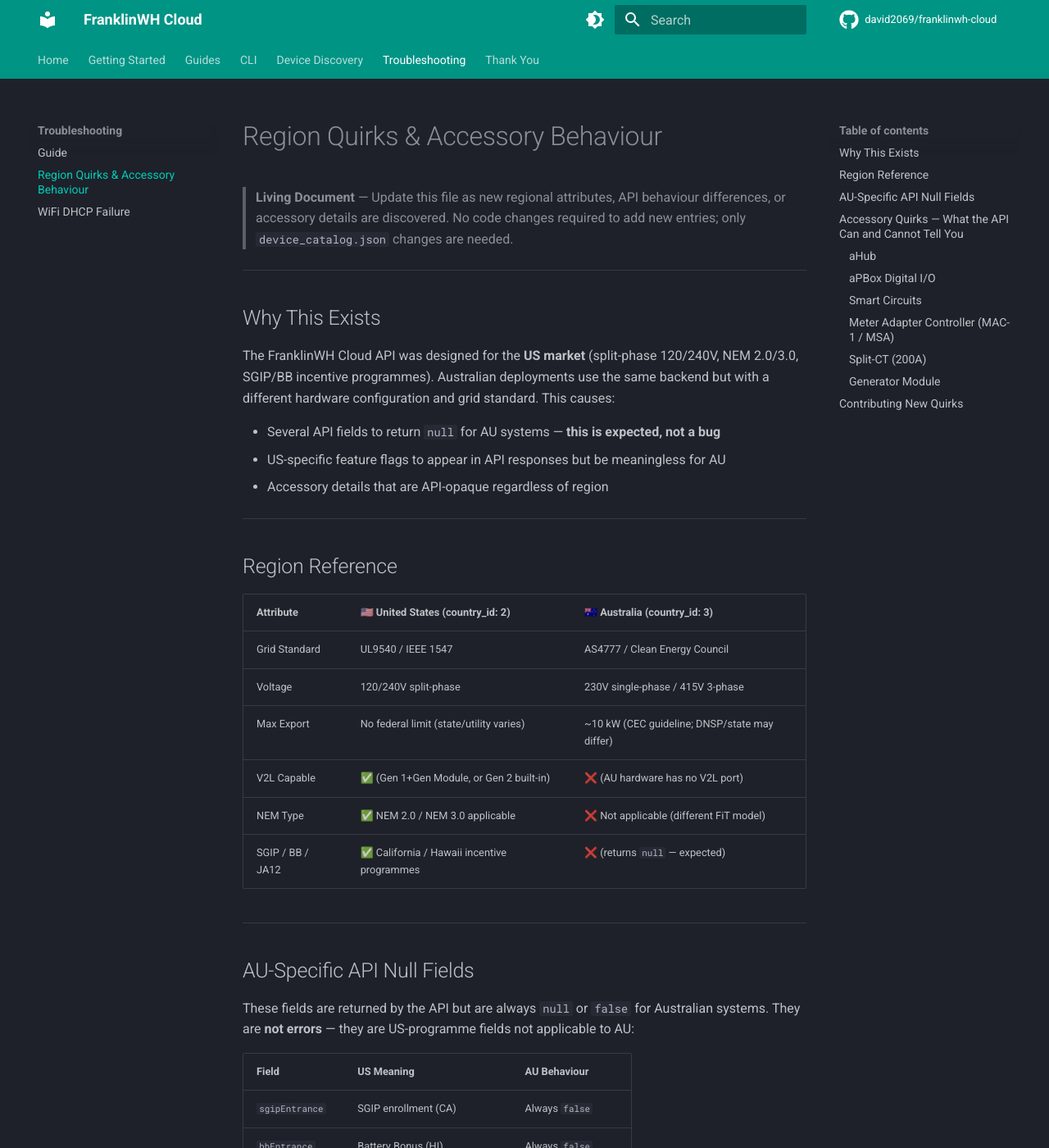
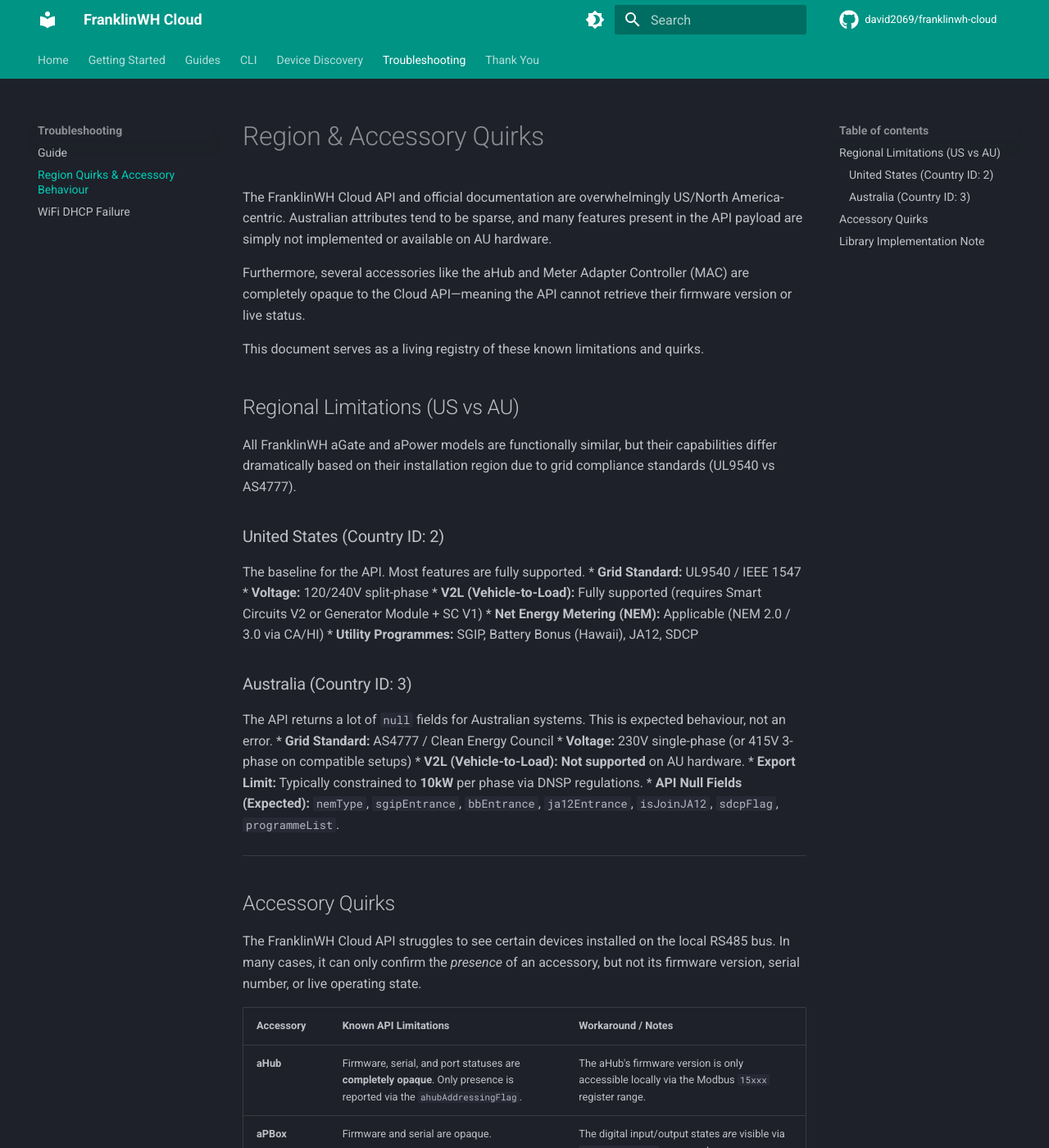
Before and after one commit to david2069/franklinwh-cloud, an MkDocs documentation site: the page built from docs/REGION_QUIRKS.md, in a window 1280 px wide and 1400 px high. Shown: the whole window at 82% size. Built offline with MkDocs 1.6.1 and Material for MkDocs 9.7.7, drawn with Linux system fonts in a browser that asks for light colours; comment, search, counter and statistics services are not loaded; some of the changed text lies outside the part shown.

Commit message:
feat: region-aware device catalog & accessory quirks

```diff
--- a/docs/REGION_QUIRKS.md
+++ b/docs/REGION_QUIRKS.md
@@ -1,148 +1,48 @@
-# Region Quirks & Accessory Behaviour
+# Region & Accessory Quirks
 
-> **Living Document** — Update this file as new regional attributes, API behaviour differences, or accessory details are discovered. No code changes required to add new entries; only `device_catalog.json` changes are needed.
+The FranklinWH Cloud API and official documentation are overwhelmingly US/North America-centric. Australian attributes tend to be sparse, and many features present in the API payload are simply not implemented or available on AU hardware.
+
+Furthermore, several accessories like the aHub and Meter Adapter Controller (MAC) are completely opaque to the Cloud API—meaning the API cannot retrieve their firmware version or live status.
+
+This document serves as a living registry of these known limitations and quirks.
+
+## Regional Limitations (US vs AU)
+
+All FranklinWH aGate and aPower models are functionally similar, but their capabilities differ dramatically based on their installation region due to grid compliance standards (UL9540 vs AS4777).
+
+### United States (Country ID: 2)
+The baseline for the API. Most features are fully supported.
+* **Grid Standard:** UL9540 / IEEE 1547
+* **Voltage:** 120/240V split-phase
+* **V2L (Vehicle-to-Load):** Fully supported (requires Smart Circuits V2 or Generator Module + SC V1)
+* **Net Energy Metering (NEM):** Applicable (NEM 2.0 / 3.0 via CA/HI)
+* **Utility Programmes:** SGIP, Battery Bonus (Hawaii), JA12, SDCP
+
+### Australia (Country ID: 3)
+The API returns a lot of `null` fields for Australian systems. This is expected behaviour, not an error.
+* **Grid Standard:** AS4777 / Clean Energy Council
+* **Voltage:** 230V single-phase (or 415V 3-phase on compatible setups)
+* **V2L (Vehicle-to-Load):** **Not supported** on AU hardware.
+* **Export Limit:** Typically constrained to **10kW** per phase via DNSP regulations.
+* **API Null Fields (Expected):** `nemType`, `sgipEntrance`, `bbEntrance`, `ja12Entrance`, `isJoinJA12`, `sdcpFlag`, `programmeList`.
 
 ---
 
-## Why This Exists
+## Accessory Quirks
 
-The FranklinWH Cloud API was designed for the **US market** (split-phase 120/240V, NEM 2.0/3.0, SGIP/BB incentive programmes). Australian deployments use the same backend but with a different hardware configuration and grid standard. This causes:
+The FranklinWH Cloud API struggles to see certain devices installed on the local RS485 bus. In many cases, it can only confirm the *presence* of an accessory, but not its firmware version, serial number, or live operating state.
 
-- Several API fields to return `null` for AU systems — **this is expected, not a bug**
-- US-specific feature flags to appear in API responses but be meaningless for AU
-- Accessory details that are API-opaque regardless of region
+| Accessory | Known API Limitations | Workaround / Notes |
+|-----------|-----------------------|--------------------|
+| **aHub** | Firmware, serial, and port statuses are **completely opaque**. Only presence is reported via the `ahubAddressingFlag`. | The aHub's firmware version is only accessible locally via the Modbus `15xxx` register range. |
+| **aPBox** | Firmware and serial are opaque. | The digital input/output states *are* visible via `getApBoxStatus` commands. |
+| **MAC-1** | Firmware and RSD switch state are opaque. | The model and serial *are* reported via the `site_software_info` endpoint. RSD physical inspection required. |
+| **Split-CT** | Firmware, serial, and calibration state are opaque. | Calibration tests can be detected via `needCtTest`, but actual drift cannot be evaluated remotely. |
+| **Generator** | Firmware, brand, kW rating, and lifetime hours are opaque. | Configured locally by the installer. The API only tracks live running state. |
+| **Smart Circuits** | Firmware, individual circuit current, and thermal state are opaque. | SC1+SC2 can be merged for 240V loads. Live current draw is only visible via Modbus or the local Smart Circuits app. |
 
----
+## Library Implementation Note
 
-## Region Reference
+This library does **not** hardcode these rules into Python. All region and accessory limitations are maintained within `franklinwh_cloud/const/device_catalog.json`.
 
-| Attribute | 🇺🇸 United States (country_id: 2) | 🇦🇺 Australia (country_id: 3) |
-|-----------|----------------------------------|------------------------------|
-| Grid Standard | UL9540 / IEEE 1547 | AS4777 / Clean Energy Council |
-| Voltage | 120/240V split-phase | 230V single-phase / 415V 3-phase |
-| Max Export | No federal limit (state/utility varies) | ~10 kW (CEC guideline; DNSP/state may differ) |
-| V2L Capable | ✅ (Gen 1+Gen Module, or Gen 2 built-in) | ❌ (AU hardware has no V2L port) |
-| NEM Type | ✅ NEM 2.0 / NEM 3.0 applicable | ❌ Not applicable (different FiT model) |
-| SGIP / BB / JA12 | ✅ California / Hawaii incentive programmes | ❌ (returns `null` — expected) |
-
----
-
-## AU-Specific API Null Fields
-
-These fields are returned by the API but are always `null` or `false` for Australian systems. They are **not errors** — they are US-programme fields not applicable to AU:
-
-| Field | US Meaning | AU Behaviour |
-|-------|-----------|--------------|
-| `sgipEntrance` | SGIP enrollment (CA) | Always `false` |
-| `bbEntrance` | Battery Bonus (HI) | Always `false` |
-| `ja12Entrance` | JA12 code compliance (CA) | Always `false` |
-| `isJoinJA12` | JA12 enrolled | Always `false` |
-| `sdcpFlag` | Sustainable development (CA) | Always `false` |
-| `nemType` | NEM 2.0 or 3.0 | Always `null` |
-| `programmeList` | VPP/incentive list | Always `null` or `[]` |
-
-> The `franklinwh-cli discover` command suppresses these for AU users — they will not appear in CLI output.
-
----
-
-## Accessory Quirks — What the API Can and Cannot Tell You
-
-Many accessory details are **not exposed by the Cloud API**. This table documents what's available and what requires alternative methods.
-
-### aHub
-
-| Attribute | API Available? | Notes |
-|-----------|---------------|-------|
-| Presence | ✅ `ahubAddressingFlag` | Boolean flag in feature flags |
-| Count | ✅ `scCount` / accessory list | |
-| Firmware version | ❌ | Not in any Cloud API response |
-| Serial number | ❌ | Not returned |
-| Individual port status | ❌ | |
-
-**Known firmware versions:** `1.0.3`, `1.1.0`
-**Workaround:** aHub firmware is accessible via Modbus registers (15xxx range) if on local network.
-
----
-
-### aPBox Digital I/O
-
-| Attribute | API Available? | Notes |
-|-----------|---------------|-------|
-| Presence | ✅ accessoryList type 251 | |
-| Digital input states | ✅ `getApBoxStatus` MQTT | |
-| Digital output states | ✅ `getApBoxStatus` MQTT | |
-| Firmware version | ❌ | Not returned |
-| Serial number | ❌ | Not returned |
-
----
-
-### Smart Circuits
-
-| Attribute | API Available? | Notes |
-|-----------|---------------|-------|
-| Version (V1/V2) | ✅ `scVersion` | |
-| Count | ✅ `scCount` | |
-| Circuit names | ✅ | |
-| V2L port present | ✅ | V1 AU: always false |
-| Merged mode (240V) | ✅ | |
-| Firmware version | ❌ | Not in Cloud API |
-| Individual circuit current | ❌ | Use Modbus or FranklinWH app |
-| Thermal status | ❌ | |
-
-**AU note:** AU Smart Circuits V1 has no V2L port. V2L is a US-only feature.
-
----
-
-### Meter Adapter Controller (MAC-1 / MSA)
-
-| Attribute | API Available? | Notes |
-|-----------|---------------|-------|
-| Model | ✅ `msa_model` via `get_site_software_info` | |
-| Serial number | ✅ `msa_serial` | |
-| Firmware version | ❌ | Not returned |
-| RSD switch state | ❌ | Physical inspection required |
-| Meter readings | ❌ | |
-
-**Note:** aPower S only. Has a Rapid Shutdown (RSD) switch not exposed by the Cloud API.
-
----
-
-### Split-CT (200A)
-
-| Attribute | API Available? | Notes |
-|-----------|---------------|-------|
-| Grid CT installed | ✅ `ct_split_grid` flag | |
-| PV CT installed | ✅ `ct_split_pv` flag | |
-| Calibration needed | ✅ `needCtTest` flag | |
-| Firmware version | ❌ | |
-| Serial number | ❌ | |
-| Calibration values | ❌ | |
-
----
-
-### Generator Module
-
-| Attribute | API Available? | Notes |
-|-----------|---------------|-------|
-| Presence | ✅ accessoryList type 3 | |
-| Version (V1/V2) | ✅ | |
-| Brand / model | ❌ | Not in Cloud API |
-| kW rating | ❌ | Set at install time |
-| Runtime hours | ❌ | |
-
----
-
-## Contributing New Quirks
-
-All region and accessory data lives in [`franklinwh_cloud/const/device_catalog.json`](../franklinwh_cloud/const/device_catalog.json) under `region_quirks` and `accessory_quirks` keys.
-
-To add a new finding:
-1. Edit the JSON directly — no Python code changes needed
-2. Add your discovery to the relevant section in this document
-3. Submit a PR with both the JSON and doc changes
-
-Please include:
-- What the field is named in the API response
-- What value it returns (null, false, specific value)
-- What region/model you observed it on
-- Your aGate model and country_id if relevant
+The `discover` command parses this JSON file and dynamically suppresses irrelevant API outputs, while rendering a `🌍 Region Details` notice and `⚠ API opaque` warnings using exactly the data stored in the catalog.
```
Also changed, not shown: docs/index.md (+1 -0 lines), 3 other files.
